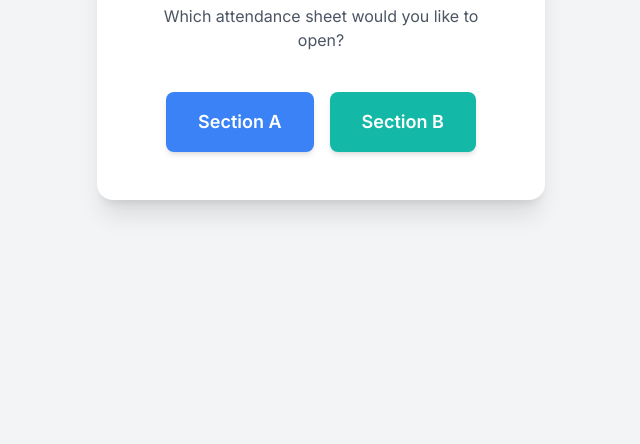
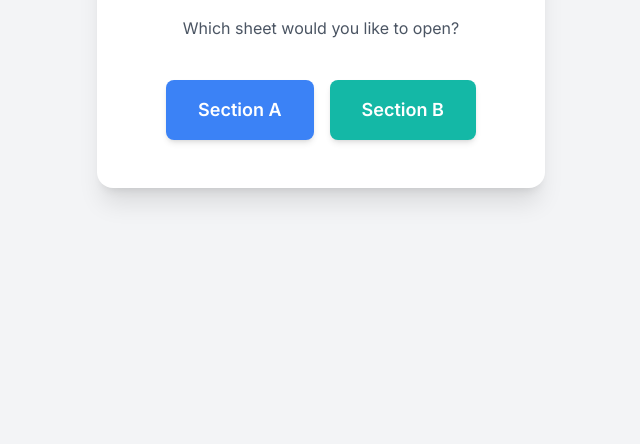
Before and after one commit to karampb02/aseccse, a plain HTML site: page index.html in a window 1280 px wide. Shown: the part 356-800 px from the top of the page, without its empty margins (319-959 px from the left). Drawn offline with nearby package versions, Linux system fonts and the light colour scheme.

Commit message:
Update index.html

```diff
--- a/index.html
+++ b/index.html
@@ -16,7 +16,7 @@
 
 <div class="bg-white p-10 md:p-12 rounded-2xl shadow-xl text-center max-w-md w-full">
   <h2 class="text-3xl font-bold text-gray-800 mb-8">Attendance Tracker</h2>
-  <p class="text-gray-600 mb-10">Which attendance sheet would you like to open?</p>
+  <p class="text-gray-600 mb-10">Which sheet would you like to open?</p>
   <div class="flex flex-col sm:flex-row justify-center gap-4">
     <a href="index_Version4.html" class="w-full sm:w-auto inline-block px-8 py-4 text-lg font-semibold text-white bg-blue-500 rounded-lg shadow-md transition-all duration-300 ease-in-out hover:bg-blue-600 hover:scale-105 transform">
       Section A
```
